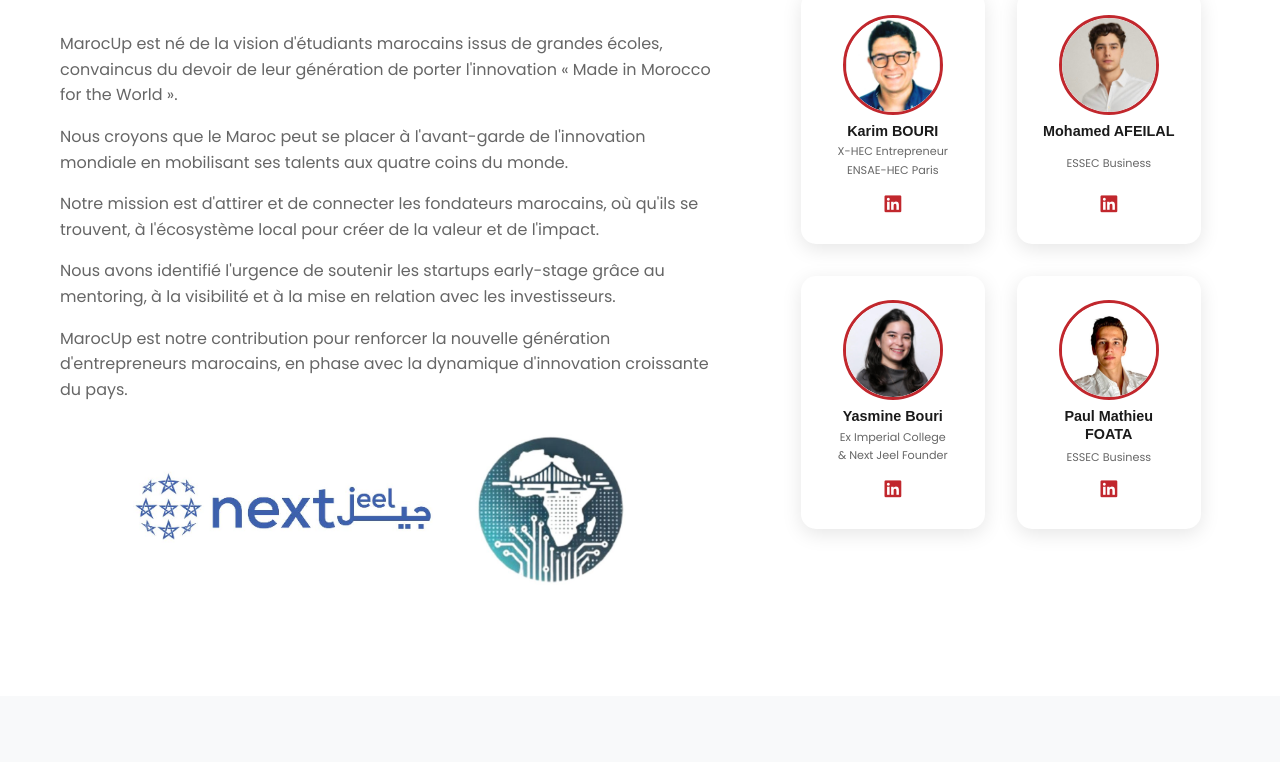
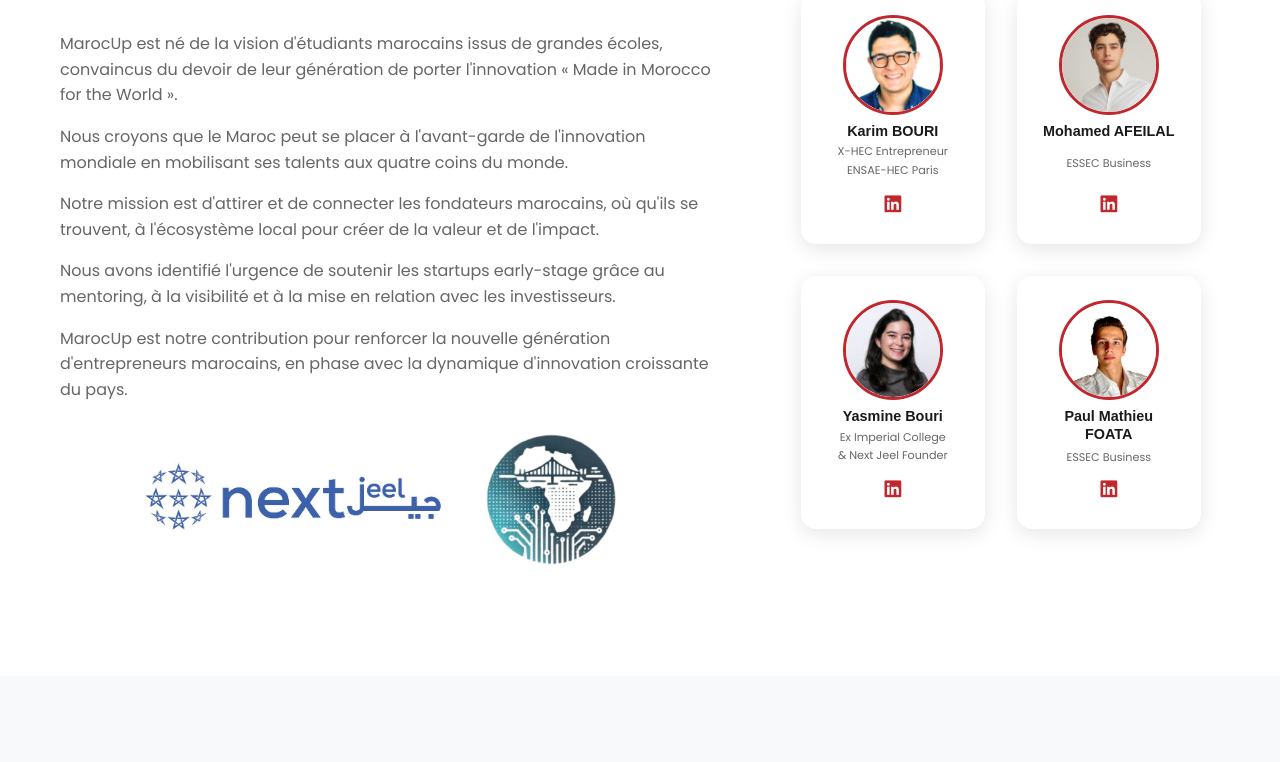
Before and after one commit to kbouri/MarocUpfinal, a Next.js app: page /about in a window 1280 px wide. Shown: the part 468-1230 px from the top of the page. Built offline with nearby package versions, Linux system fonts and the light colour scheme; a web font is replaced by a local one.

Commit message:
Slightly reduce Tech Bridge logo size: 160x160px for perfect balance

```diff
--- a/src/app/about/page.tsx
+++ b/src/app/about/page.tsx
@@ -53,8 +53,8 @@ export default function AboutPage() {
                 <Image
                   src="/images/Tech Bridge logo.jpeg"
                   alt="Tech Bridge Africa"
-                  width={180}
-                  height={180}
+                  width={160}
+                  height={160}
                   style={{ objectFit: 'contain' }}
                 />
               </div>
```
